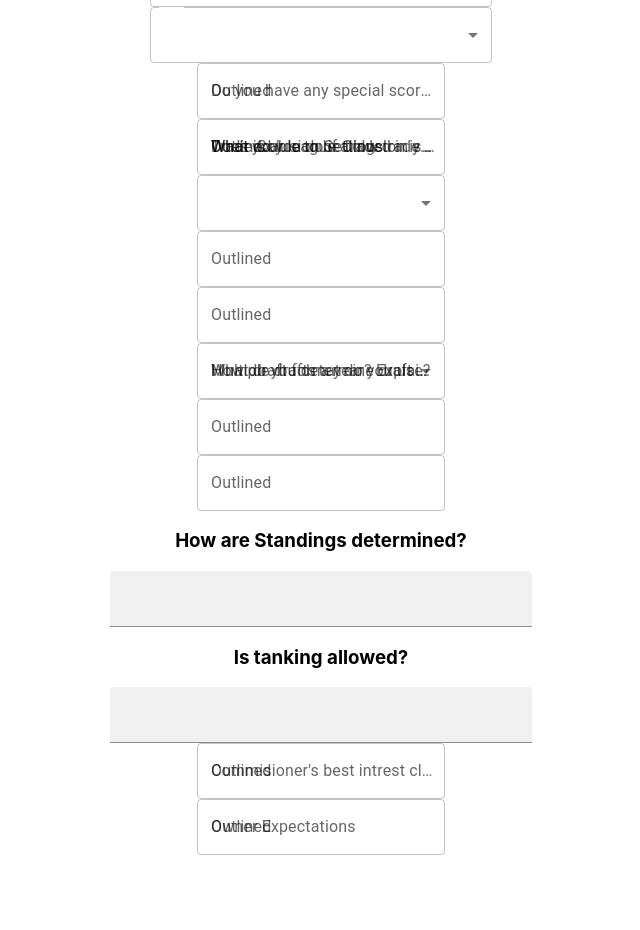
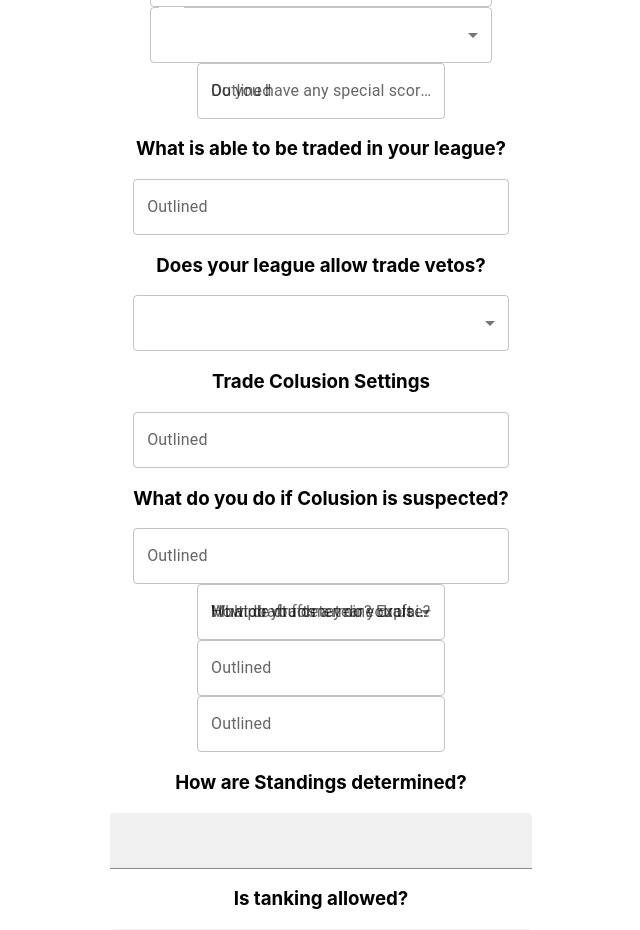
Before and after one commit to AMess33/FantasyBL, a React (Create React App) app: page / in a window 1280 px wide. Shown: the part 4220-5150 px from the top of the page, without its empty margins (319-959 px from the left). Before the commit the page ends 5075 px from the top, so only its background shows below. Built offline with nearby package versions, Linux system fonts and the light colour scheme.

Commit message:
update material components in trades

```diff
--- a/src/components/GeneralSettings/trades.jsx
+++ b/src/components/GeneralSettings/trades.jsx
@@ -12,20 +12,20 @@ function Trades(props) {
   return (
     <Box>
       <FormControl>
-        <InputLabel>What is able to be traded in your league?</InputLabel>
+        <h3>What is able to be traded in your league?</h3>
         <TextField id="outlined-basic" label="Outlined" variant="outlined" />
-        <InputLabel>Does your league allow trade vetos?</InputLabel>
+        <h3>Does your league allow trade vetos?</h3>
         <Select>
           <MenuItem value={"NoVeto"}>No Trade Vetos</MenuItem>
           <MenuItem value={"Yes"}>Allow Trade Vetos</MenuItem>
         </Select>
-        <InputLabel>Trade Colusion Settings</InputLabel>
+        <h3>Trade Colusion Settings</h3>
         <TextField
           id="outlined-basic"
           label="Outlined"
           variant="outlined"
         ></TextField>
-        <InputLabel>What do you do if Colusion is suspected?</InputLabel>
+        <h3>What do you do if Colusion is suspected?</h3>
         <TextField id="outlined-basic" label="Outlined" variant="outlined" />
       </FormControl>
     </Box>
```
